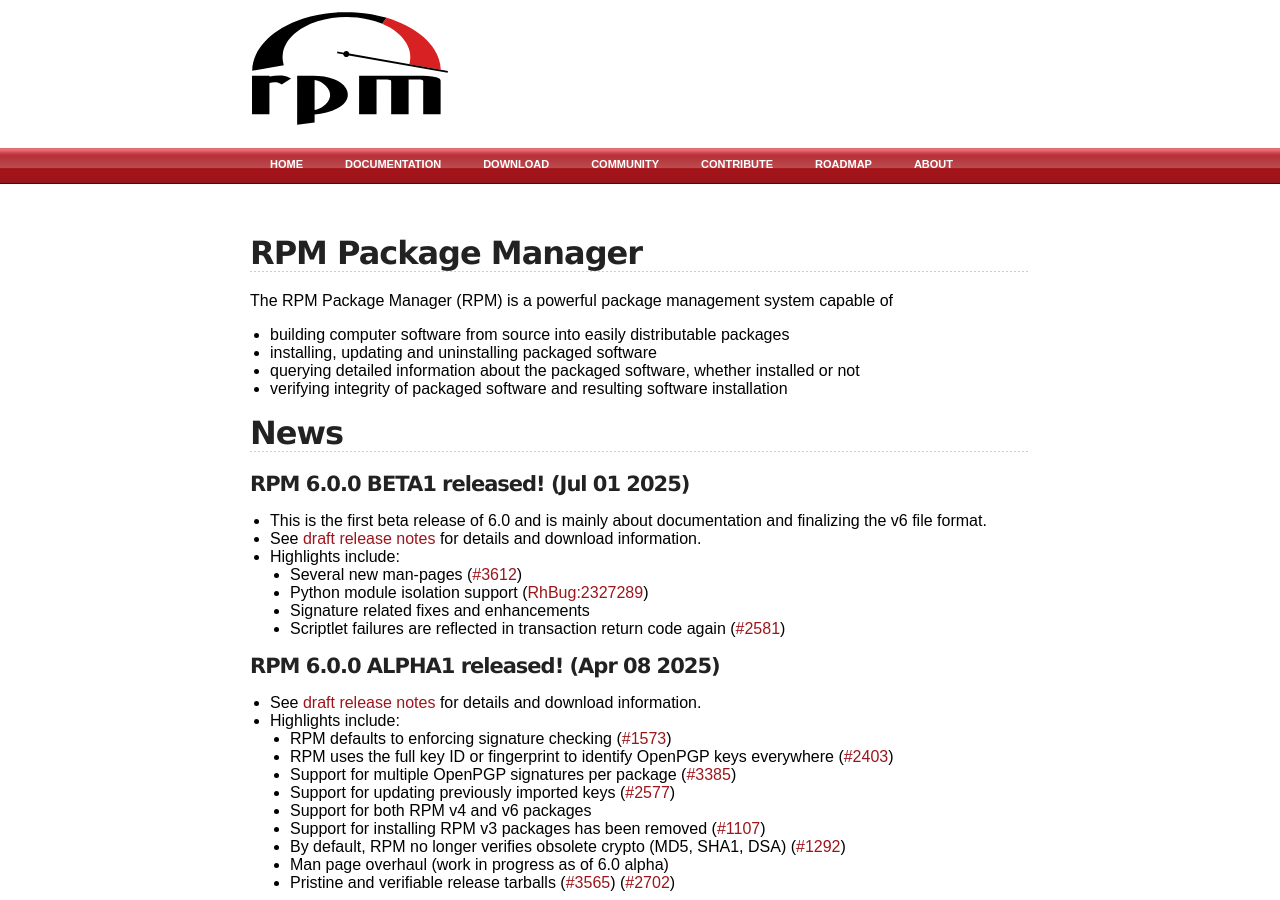
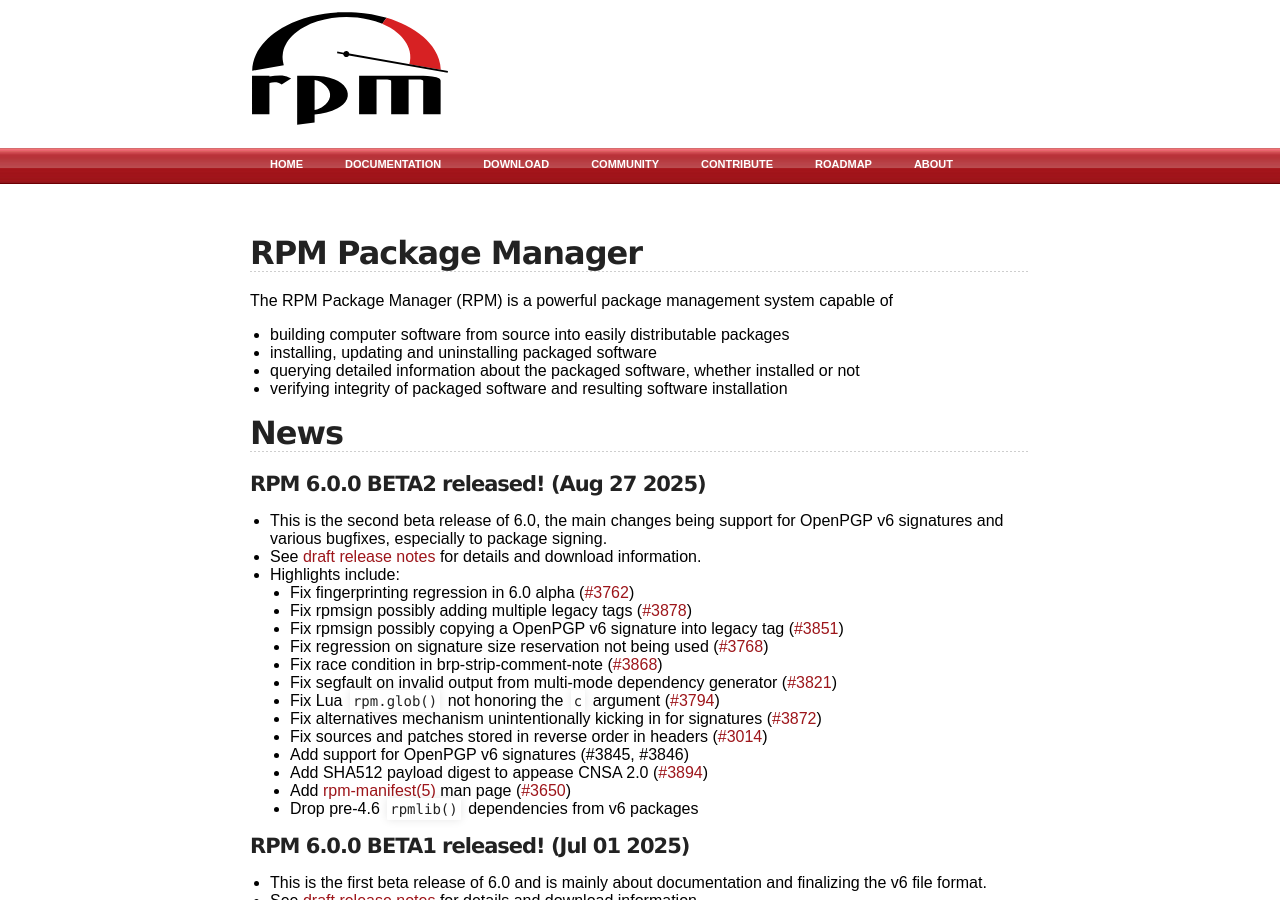
Before and after one commit to rpm-software-management/rpm-web, a Jekyll site: the page built from index.html, in a window 1280 px wide and 900 px high. Built offline with Jekyll 4.4.1, drawn with Linux system fonts in a browser that asks for light colours; some of the changed text lies outside the part shown.

Commit message:
Update 6.0 release notes for beta2
Also move the v6 format details from package building to the
compatibility notes section, seems like a better fit there

```diff
--- a/_releases/6.0.0.md
+++ b/_releases/6.0.0.md
@@ -1,7 +1,7 @@
 ---
 version: 6.0.0
 baseline: 4.20.1
-date: 2025-07-01
+date: 2025-08-27
 draft: true
 heading_offset: 2
 ---
@@ -9,9 +9,9 @@ heading_offset: 2
 * RPM defaults to enforcing signature checking (#1573)
 * RPM uses the full key ID or fingerprint to identify OpenPGP keys everywhere (#2403)
 * Support for multiple OpenPGP signatures per package (#3385)
-* Support for OpenPGP v6 and PQC keys and signatures (#3363, work in progress)
+* Support for OpenPGP v6 and PQC keys and signatures (#3363)
 * Support for updating previously imported keys (#2577)
-* Support for both RPM v4 and v6 packages
+* Support for both RPM v4 and v6 packages (see [Compatibility Notes](#compatibility-notes))
 * Support for installing RPM v3 packages has been removed (#1107)
 * Man page overhaul (work in progress)
 * Pristine and verifiable release tarballs (#3565) (#2702)
@@ -32,8 +32,9 @@ heading_offset: 2
 * Several enhancements to *rpmsign*(1):
   * `rpmsign` can use either GnuPG or Sequoia-sq for signing (controlled
     by `%_openpgp_sign` macro (`gpg` or `sq`))
-  * `rpmsign --addsign` always adds a new signature (arbitrary number of
-    signatures supported now)
+  * `rpmsign --addsign` no longer replaces existing signatures. Arbitrary
+    number of signatures can be added on v6 packages by default and
+    on v4 packages, with `--rpmv6`
   * `rpmsign --resign` replaces all existing signatures with a new one
 * New query tag extensions (e.g. with `--qf <format>`):
   * `rpmformat` for determining package format version (3/4/6)
@@ -53,11 +54,12 @@ heading_offset: 2
   * Update all manual pages to a new consistent style (#3669)
   * Add man pages for all major components and file formats (#3612)
     * *rpm-config*(5)
-    * *rpm-payloadflags*(7)
     * *rpm-rpmrc*(5)
     * *rpm-macrofile*(5)
+    * *rpm-manifest*(5)
     * *rpm-lua*(7)
     * *rpm-macros*(7)
+    * *rpm-payloadflags*(7)
     * *rpm-queryformat*(7)
   * Move end-user commands to section 1
   * Many previously undocumented things covered, many errors fixed
@@ -67,25 +69,18 @@ heading_offset: 2
   * API docs
 
 ### Packaging
-* *rpmbuild*(1) now supports generating two different package formats
-  (controlled by `%_rpmformat` macro):
+* *rpmbuild*(1) now supports generating two different package formats,
+  controlled by `%_rpmformat` macro value `6`/`4`:
   * [RPM v6](https://rpm-software-management.github.io/rpm/manual/format_v6.html)
-    * All file sizes and related limits are 64bit
-    * Crypto modernization
-      * Obsolete crypto (MD5 and SHA1) dropped
-      * SHA3 header and payload digests added (#3797, #3642)
-    * Per-file MIME info
-    * Widely compatible with RPM >= 4.14
-    * The "external" dependency generator mode no longer supported with
-      v6 packages (#2373)
   * [RPM v4](https://rpm-software-management.github.io/rpm/manual/format_v4.html)
-    * Bit-per-bit compatible with packages produced by RPM 4.x
 * *rpmbuild*(1) can now automatically sign packages if `%_openpgp_autosign_id`
   macro is defined (#2678)
 * New command *rpm-setup-autosign*(1) added for easy auto-signing configuration
   (#3522)
 * New `%{span:...}` macro to make defining multi-line macros nicer
 * New `%{xdg:...}` macro for evaluating XDG base directories
+* Fix sources and patches stored in reverse order in the header (#3014)
+* Fix Lua `rpm.glob()` not honoring the `c` argument (#3794)
 * Fix architecture checking accidentally moved after build (#3569)
 * Fix buildsys specific `%prep` section not accepted (#3635)
 * Fix `check-rpaths` brp script when both RPATH and RUNPATH exist (#3667)
@@ -93,6 +88,8 @@ heading_offset: 2
 * Fix 4.20 regression on `rpmbuild -rs` failing on non-existent directory
   (#3682)
 * Fix an extra newline printed on `rpm --eval`
+* Fix a segfault on invalid dependency generator output in `multi` mode (#3821)
+* Fix `brp-strip-comment-note` failure due to a race condition
 * `brp-elfperms` buildroot policy script was removed (#3195)
 
 ### API Changes
@@ -134,6 +131,10 @@ heading_offset: 2
   * `rpmfilesFMime()`, `rpmfiFMime()` for retrieving per-file MIME info
   * `RPMFI_NOFILEMIME` flag to control behavior
 * New OpenPGP identifiers related to RFC-9580 added
+* New `pgpDigParamsSalt()` function retrieving OpenPGP v6 signature pre-salt
+  (#3846)
+* New `rpmDigestBundleUpdateID()` function for updating individual ID's in
+  a digest bundle (#3845)
 * `rpmtsAddInstallElement()` returns `3` on unsupported package format
 * `fdSize()` returns an error on non-regular files
 
@@ -148,7 +149,10 @@ heading_offset: 2
 * New `openpgp.cert.d` based keystore (experimental) (#3341)
 * New `make site` build target for easy local rendering of documentation
 * Make reference counting atomic throughout the codebase
+* Make the test-suite image `toolbox(1)` ready
 * Support underscores in RPMTAG names
+* Fix 4.20 regression signature size reservation not being used (#3768)
+* Fix alternatives mechanism unintentionally kicking in for signatures (#3872)
 * Fix keystore reads lacking transaction lock
 * Fix a race condition in `rpmioMkpath()` (#3508)
 * Fix recursion depth for macro error message (#3197)
@@ -184,19 +188,31 @@ heading_offset: 2
 
 ### Compatibility Notes
 #### Package format
-* Support for installing RPM v3 packages has been removed. (#1107)
-  They can still be queried and also unpacked with *rpm2cpio*(1).
-* RPM v4 packages remain fully supported, but:
+* New RPM v6 package format
+  * All file sizes and related limits are 64bit
+  * Crypto modernization
+    * Obsolete crypto (MD5 and SHA1) dropped
+    * SHA3-256 header digest added (#3797)
+    * SHA512 and SHA3-256 payload digests added (#3642, #3894)
+  * Per-file MIME info
+  * Widely compatible with RPM >= 4.14
+  * The "external" dependency generator mode no longer supported with
+    v6 packages (#2373)
+  * `rpmlib()` dependencies for pre-4.6 features removed to reduce clutter (#3854)
+  * Can be queried with RPM >= 4.6
+  * Can be unpacked with RPM >= 4.12
+  * Can be verified and installed with RPM >= 4.14 (with caveats/limitations)
+* RPM v4 packages:
+  * Built packages are identical to those generated by RPM 4.x versions
+  * Remain fully supported
   * In the default configuration, packages built with RPM < 4.14.0 cannot
     be verified due to their use of weak, obsolete MD5 and SHA1 digests.
     For strongly signed packages, this can be worked around by changing
     `%_pkgverify_level` to `signature` so the weak digests are simply ignored.
     If verifying the weak digests is necessary, the RPM 4.x behavior can
     be restored by setting `%_pkgverify_flags` to `0`.
-* RPM v6 packages
-  * Can be queried with RPM >= 4.6
-  * Can be unpacked with RPM >= 4.12
-  * Can be verified and installed with RPM >= 4.14 (with caveats/limitations)
+* Support for installing RPM v3 packages has been removed. (#1107)
+  They can still be queried and also unpacked with *rpm2cpio*(1).
 * RPM defaults to building v6 packages, this can be changed with the
   `%_rpmformat` macro.
 * Lua `posix.fork()` family of calls, deprecated in 4.20, is disabled in
```
Also changed, not shown: other parts of _releases/6.0.0.md (+3 -3 lines), _releases/5.99.92.md (added, +24 -0 lines).
